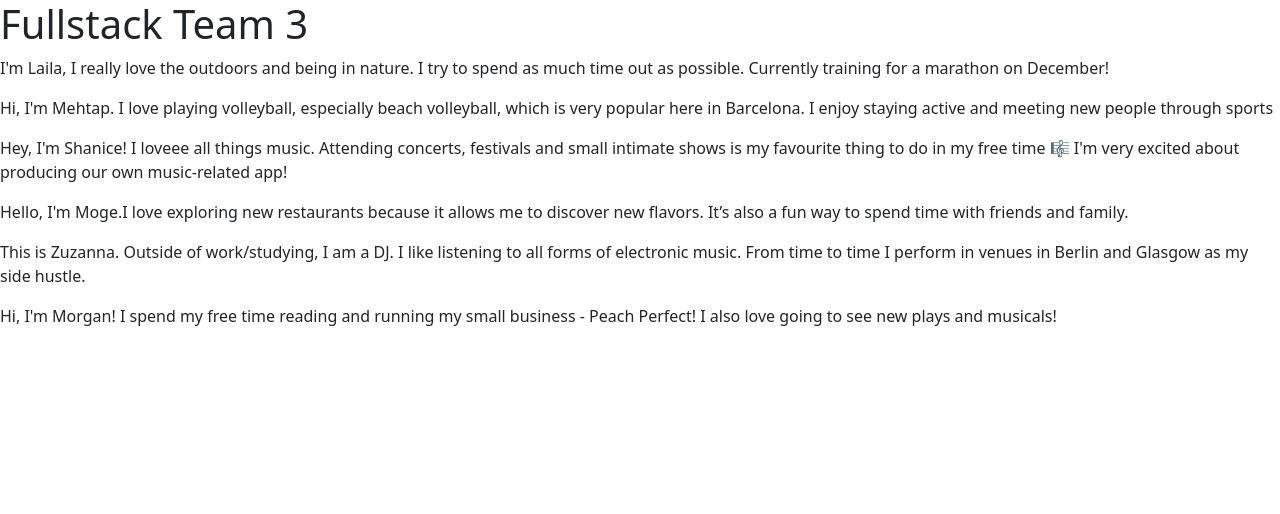
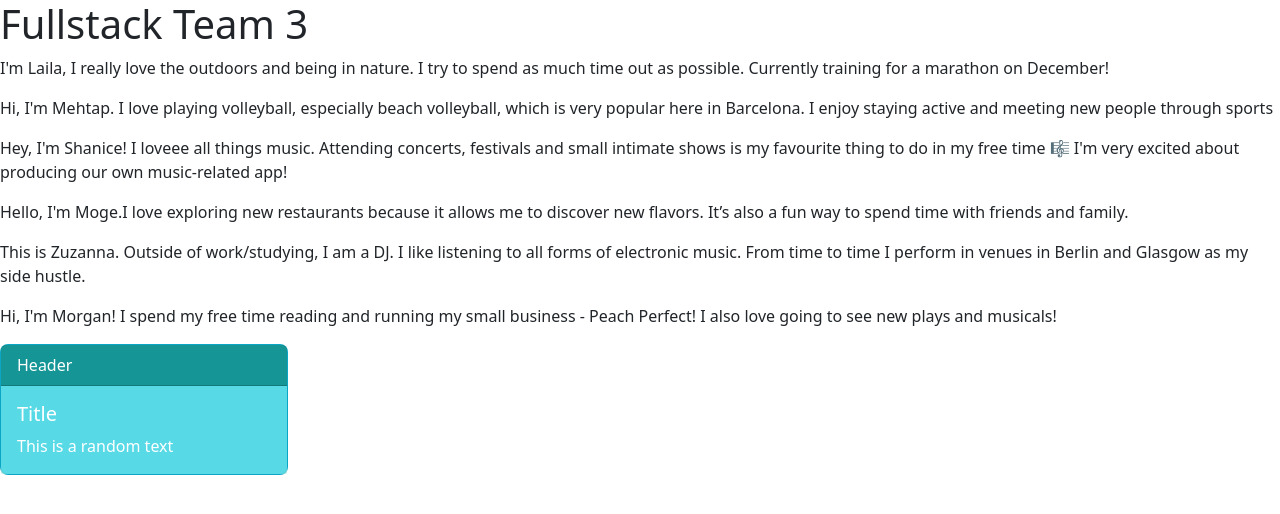
Before and after one commit to morgharrisx/fullstack-3, a React (Create React App) app in the folder frontend/: page / in a window 1280 px wide. Shown: the top 514 px of the page. Built offline with nearby package versions, Linux system fonts and the light colour scheme.

Commit message:
Added a css file. Also saved both Card.css and Card.jsx in the folder Card

```diff
--- a/frontend/src/App.js
+++ b/frontend/src/App.js
@@ -1,4 +1,5 @@
 import './App.css';
+import CardComponent from './Card/Card';
 
 function App() {
   return (
@@ -10,7 +11,15 @@ function App() {
       <p>Hello, I'm Moge.I love exploring new restaurants because it allows me to discover new flavors. It’s also a fun way to spend time with friends and family.</p>
       <p>This is Zuzanna. Outside of work/studying, I am a DJ. I like listening to all forms of electronic music. From time to time I perform in venues in Berlin and Glasgow as my side hustle. </p>
       <p>Hi, I'm Morgan! I spend my free time reading and running my small business - Peach Perfect! I also love going to see new plays and musicals!</p>
+
+      <div>
+        <CardComponent header='Header' title='Title' text='This is a random text'></CardComponent>
+      </div>
+
+
     </div>
+
+
   );
 }
 
--- /dev/null
+++ b/frontend/src/Card/Card.css
@@ -0,0 +1,18 @@
+
+.card {
+    border-radius: 0.5rem;
+    transition: transform 0.2s, box-shadow 0.2s;
+  }
+
+  .card:hover {
+    transform: scale(1.05);
+    box-shadow: 0 4px 8px rgba(0, 0, 0, 0.2);
+  }
+
+  .card-header {
+    background-color: rgba(26, 127, 110, 0.7);
+  }
+
+  .card-body {
+    background-color: rgba(162, 234, 222, 0.5);
+  }
--- a/frontend/src/Card.js
+++ b/frontend/src/Card/Card.jsx
@@ -1,4 +1,6 @@
 import Card from 'react-bootstrap/Card';
+import 'bootstrap/dist/css/bootstrap.min.css';
+import './Card.css';
 
 function CardComponent({header, title, text}) {
   return (
```
Also changed, not shown: frontend/src/App.css (line endings or trailing spaces).
